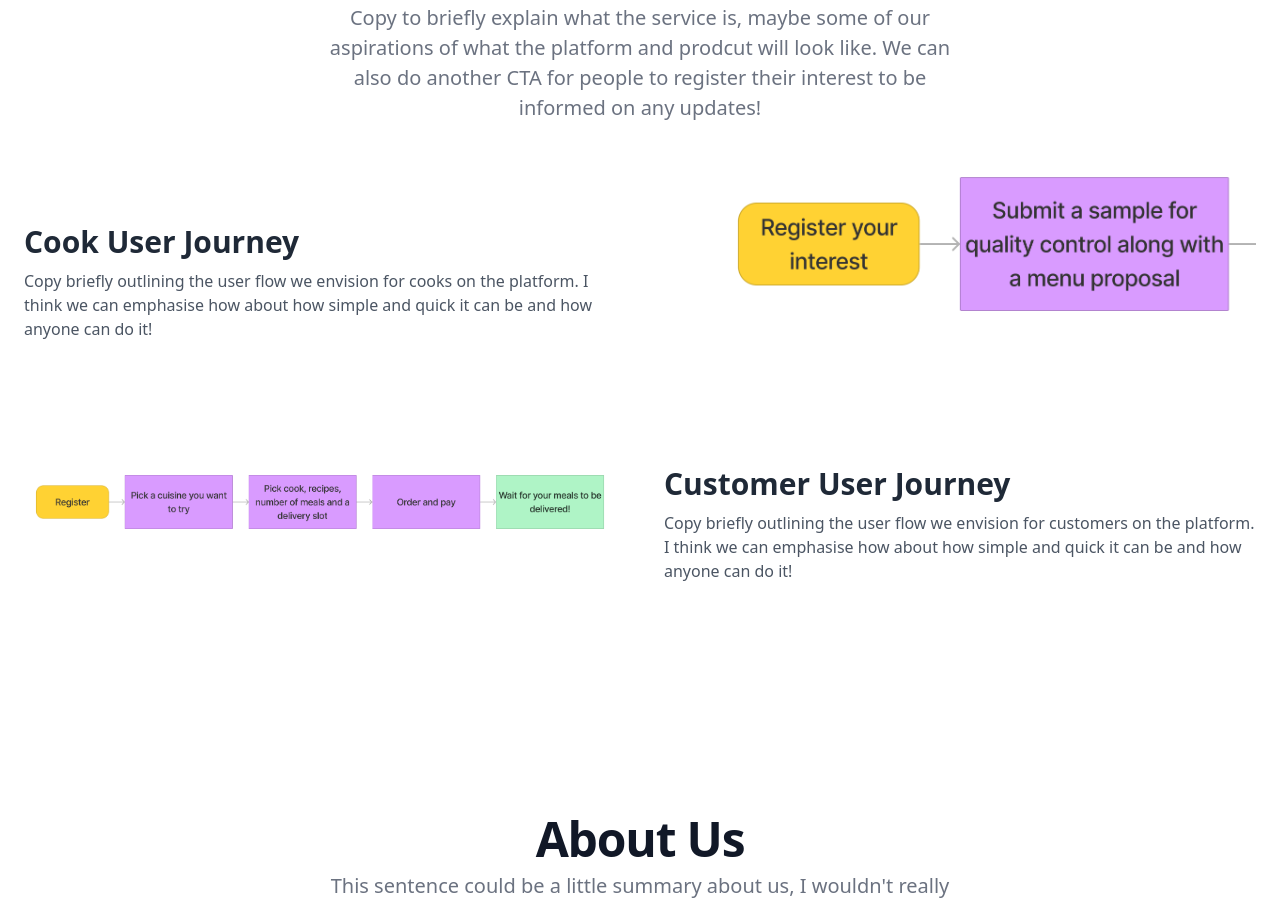
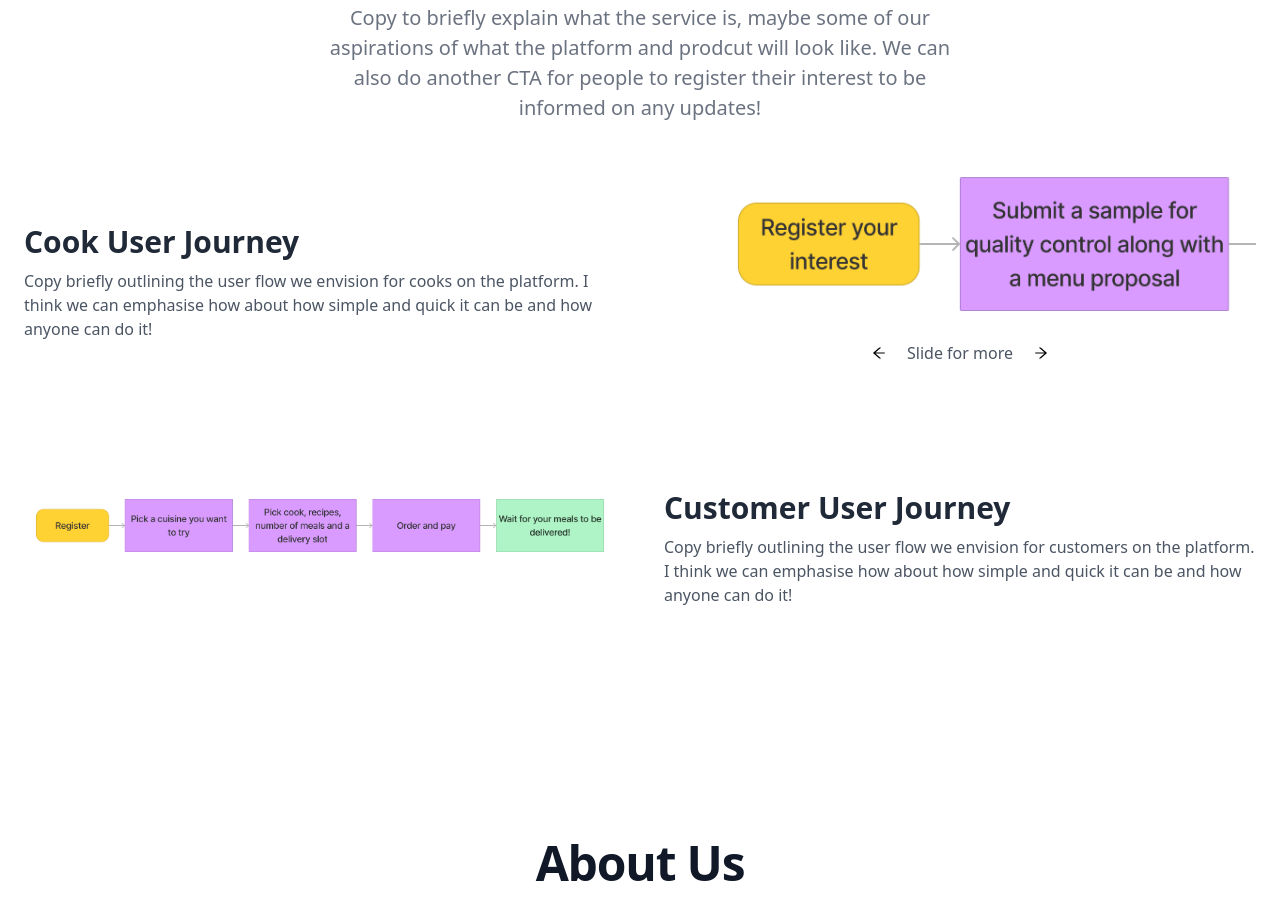
Before and after one commit to atheermusa/meridio-landing-page, a Next.js app: page / in a window 1280 px wide. Shown: the part 960-1860 px from the top of the page. Built offline with nearby package versions, Linux system fonts and the light colour scheme.

Commit message:
add slide for more prompt

```diff
--- a/src/components/HowItWorks.tsx
+++ b/src/components/HowItWorks.tsx
@@ -1,5 +1,6 @@
 import React from 'react';
 
+import { AiOutlineArrowLeft, AiOutlineArrowRight } from 'react-icons/ai';
 import 'react-responsive-carousel/lib/styles/carousel.min.css'; // requires a loader
 import { Carousel } from 'react-responsive-carousel';
 
@@ -35,7 +36,7 @@ const HowItWorks = () => {
             </h3>
             <p className={`text-gray-600`}>{cookFlow?.description}</p>
           </div>
-          <div className={`w-full sm:w-1/2 p-6 flex`}>
+          <div className={`w-full sm:w-1/2 p-6 flex flex-col items-center`}>
             <Carousel
               showThumbs={false}
               showIndicators={false}
@@ -62,6 +63,11 @@ const HowItWorks = () => {
               src={cookFlow?.img}
               alt={cookFlow?.title}
             /> */}
+            <div className="flex w-full lg:w-1/3 items-center justify-around">
+              <AiOutlineArrowLeft />
+              <p className={`text-gray-600`}>Slide for more</p>
+              <AiOutlineArrowRight />
+            </div>
           </div>
         </div>
         <div className={`flex flex-wrap flex-col-reverse sm:flex-row`}>
```
